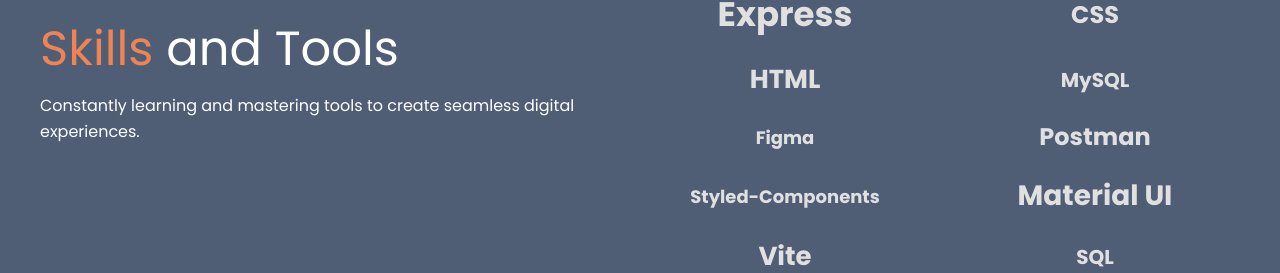
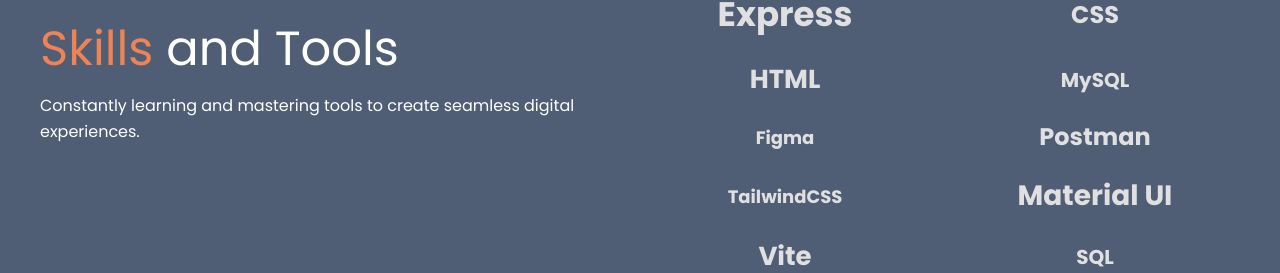
Before and after one commit to adrianemaciel/my-portfolio-react-2.0, a React (Vite) app: page / in a window 1280 px wide. Shown: the part 1054-1327 px from the top of the page. Built offline with nearby package versions, Linux system fonts and the light colour scheme.

Commit message:
style:  adjust text alignment in Skills component

```diff
--- a/src/data/skillsData.js
+++ b/src/data/skillsData.js
@@ -9,7 +9,7 @@
   { name: "MySQL", size: 20 },
   { name: "Figma", size: 18 },
   { name: "Postman", size: 24 },
-  { name: "Styled-Components", size: 18 },
+  { name: "TailwindCSS", size: 18 },
   { name: "Material UI", size: 28 },
   { name: "Vite", size: 26 },
   { name: "SQL", size: 20 },
--- a/src/pages/Skills.jsx
+++ b/src/pages/Skills.jsx
@@ -44,7 +44,7 @@
           sx={{
             color: theme.palette.text.primary,
             marginBottom: "1rem",
-            textAlign: "left",
+            textAlign: { xs: "center", md: "left" },
             fontSize: { xs: "2rem", md: "3rem", xl: "3rem" },
           }}
         >
```
